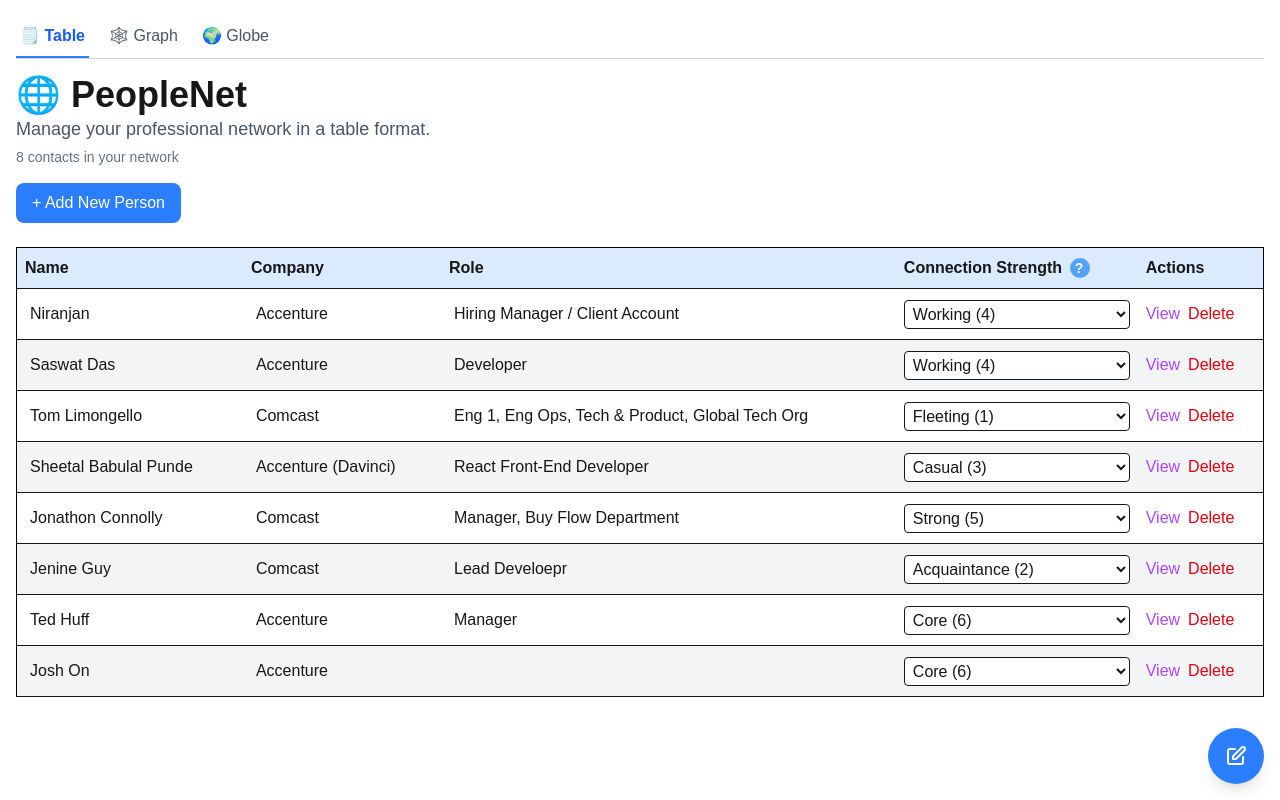
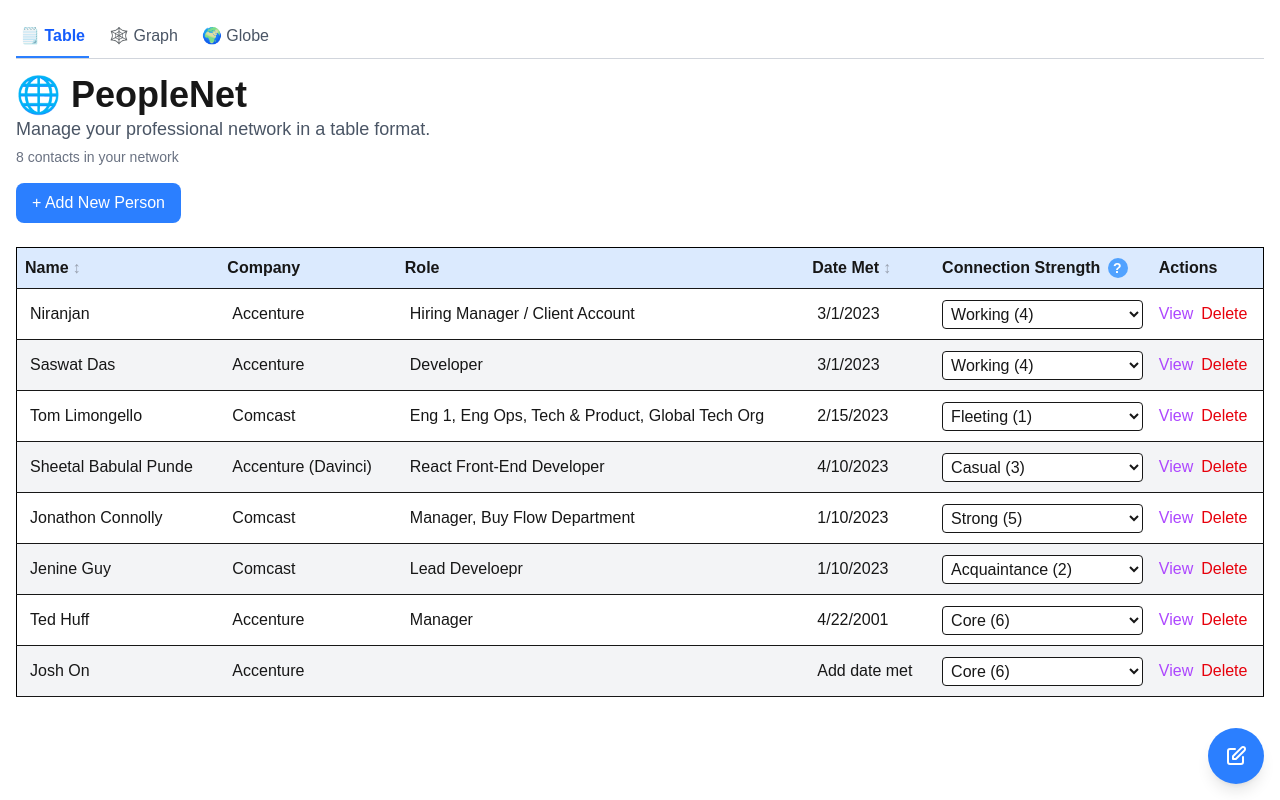
Before and after one commit to tyler-morales/people-net, a Next.js app: page / in a window 1280 px wide. Built offline with nearby package versions, Linux system fonts and the light colour scheme.

Commit message:
sort table by name and date met

```diff
--- a/app/components/TableView.js
+++ b/app/components/TableView.js
@@ -15,6 +15,7 @@
     const [editingDateId, setEditingDateId] = useState(null);
     const [editingField, setEditingField] = useState(null);
     const [showAddForm, setShowAddForm] = useState(false);
+    const [sortBy, setSortBy] = useState('none'); // 'none', 'name-asc', 'name-desc', 'date-asc', 'date-desc'
 
     const [newPerson, setNewPerson] = useState({
         name: '',
@@ -36,6 +37,34 @@
         },
         interactions: []
     });
+
+    // Sorting function
+    const getSortedPeople = () => {
+        if (sortBy === 'none') return people;
+
+        const sorted = [...people].sort((a, b) => {
+            switch (sortBy) {
+                case 'name-asc':
+                    return a.name.toLowerCase().localeCompare(b.name.toLowerCase());
+                case 'name-desc':
+                    return b.name.toLowerCase().localeCompare(a.name.toLowerCase());
+                case 'date-asc':
+                    const dateA = a.dateMet ? new Date(a.dateMet) : new Date(0);
+                    const dateB = b.dateMet ? new Date(b.dateMet) : new Date(0);
+                    return dateA - dateB;
+                case 'date-desc':
+                    const dateA2 = a.dateMet ? new Date(a.dateMet) : new Date(0);
+                    const dateB2 = b.dateMet ? new Date(b.dateMet) : new Date(0);
+                    return dateB2 - dateA2;
+                default:
+                    return 0;
+            }
+        });
+
+        return sorted;
+    };
+
+    const sortedPeople = getSortedPeople();
 
     // Helper to get nested property value
     const getFieldValue = (person, fieldName) => {
@@ -612,9 +641,42 @@
             <table className="w-full table-auto border border-black mb-4">
                 <thead>
                     <tr className="bg-blue-100">
-                        <th className="text-left p-2 border-b">Name</th>
+                        <th className="text-left p-2 border-b">
+                            <button
+                                onClick={() => {
+                                    if (sortBy === 'name-asc') {
+                                        setSortBy('name-desc');
+                                    } else {
+                                        setSortBy('name-asc');
+                                    }
+                                }}
+                                className="flex items-center gap-1 hover:text-blue-700"
+                            >
+                                Name
+                                {sortBy === 'name-asc' && <span className="text-blue-600">↑</span>}
+                                {sortBy === 'name-desc' && <span className="text-blue-600">↓</span>}
+                                {!sortBy.startsWith('name') && <span className="text-gray-400">↕</span>}
+                            </button>
+                        </th>
                         <th className="text-left p-2 border-b">Company</th>
                         <th className="text-left p-2 border-b">Role</th>
+                        <th className="text-left p-2 border-b">
+                            <button
+                                onClick={() => {
+                                    if (sortBy === 'date-asc') {
+                                        setSortBy('date-desc');
+                                    } else {
+                                        setSortBy('date-asc');
+                                    }
+                                }}
+                                className="flex items-center gap-1 hover:text-blue-700"
+                            >
+                                Date Met
+                                {sortBy === 'date-asc' && <span className="text-blue-600">↑</span>}
+                                {sortBy === 'date-desc' && <span className="text-blue-600">↓</span>}
+                                {!sortBy.startsWith('date') && <span className="text-gray-400">↕</span>}
+                            </button>
+                        </th>
                         <th className="text-left p-2 border-b">
                             Connection Strength
                             <button
@@ -631,7 +693,7 @@
                     </tr>
                 </thead>
                 <tbody>
-                    {people.map((person, index) => (
+                    {sortedPeople.map((person, index) => (
                         <Fragment key={person.id}>
                             <tr className={`border-t ${index % 2 === 0 ? 'bg-white' : 'bg-gray-100'}`}>
                                 <td className="p-2 border-b">
@@ -704,6 +766,30 @@
                                     )}
                                 </td>
                                 <td className="p-2 border-b">
+                                    {editingField === `${person.id}-dateMet` ? (
+                                        <input
+                                            type="date"
+                                            name="dateMet"
+                                            value={person.dateMet || ''}
+                                            onFocus={(e) => handleFieldFocus(person.id, 'dateMet', e.target.value)}
+                                            onChange={(e) => handleEditChange(e, person.id)}
+                                            onBlur={(e) => handleInlineBlur(e, person.id, 'dateMet')}
+                                            className="border p-1 w-full rounded"
+                                            autoFocus
+                                        />
+                                    ) : (
+                                        <div
+                                            className="border border-transparent p-1 rounded cursor-text hover:bg-gray-100"
+                                            onClick={() => handleInlineEdit(person.id, 'dateMet')}
+                                            onFocus={(e) => handleInlineEdit(person.id, 'dateMet')}
+                                            tabIndex="0"
+                                            title="Edit date met"
+                                        >
+                                            {person.dateMet ? new Date(person.dateMet).toLocaleDateString() : 'Add date met'}
+                                        </div>
+                                    )}
+                                </td>
+                                <td className="p-2 border-b">
                                     <select
                                         name="connection.strength"
                                         value={person.connection?.strength}
@@ -733,7 +819,7 @@
                             </tr>
                             {selectedPersonId === person.id && (
                                 <tr className={`${index % 2 === 0 ? 'bg-white' : 'bg-gray-50'}`}>
-                                    <td colSpan={5} className="p-4">
+                                    <td colSpan={6} className="p-4">
                                         <div className="grid grid-cols-1 md:grid-cols-2 gap-6">
                                             {/* Left Column - Basic Information */}
                                             <div className="space-y-4">
@@ -775,19 +861,6 @@
                                                         onBlur={(e) => handleInlineBlur(e, person.id, 'workHours')}
                                                         className="w-full border border-gray-300 rounded px-3 py-2"
                                                         placeholder="e.g., 9am-5pm EST"
-                                                    />
-                                                </div>
-
-                                                <div>
-                                                    <label className="block text-sm font-medium text-gray-700 mb-1">Date Met</label>
-                                                    <input
-                                                        type="date"
-                                                        name="dateMet"
-                                                        value={person.dateMet || ''}
-                                                        onFocus={(e) => handleFieldFocus(person.id, 'dateMet', e.target.value)}
-                                                        onChange={(e) => handleEditChange(e, person.id)}
-                                                        onBlur={(e) => handleInlineBlur(e, person.id, 'dateMet')}
-                                                        className="w-full border border-gray-300 rounded px-3 py-2"
                                                     />
                                                 </div>
 
```
